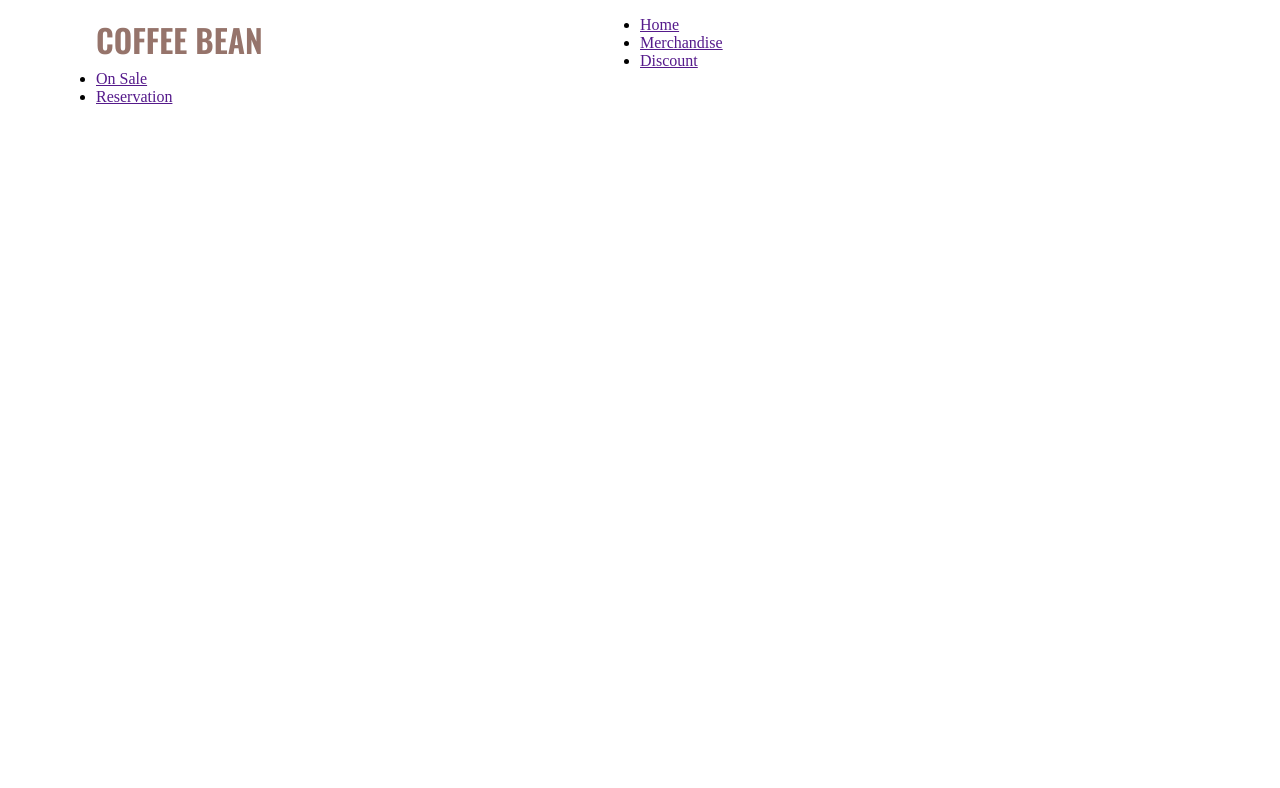
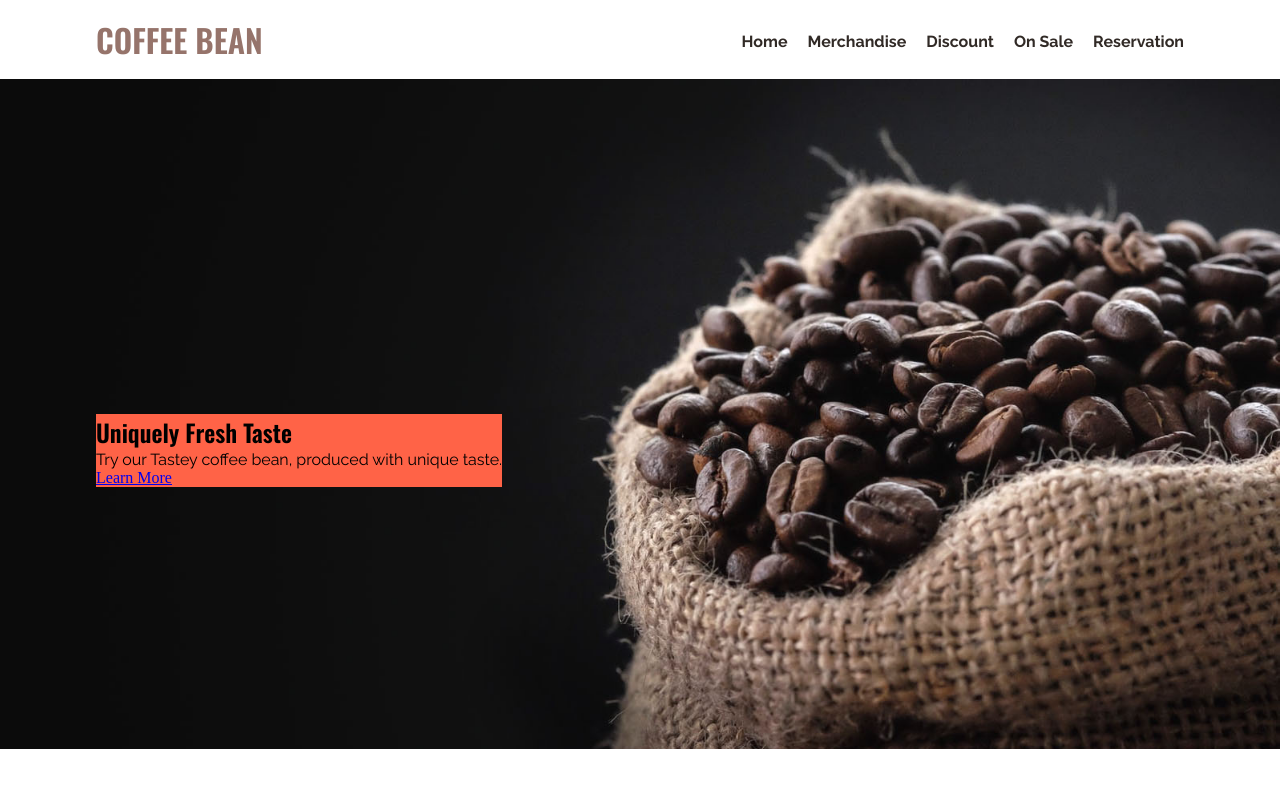
Before and after one commit to mizueh/coffeebean, a plain HTML site: page index.html in a window 1280 px wide. Drawn offline with nearby package versions, Linux system fonts and the light colour scheme.

Commit message:
Thhis is my second upload

```diff
--- a/assets/css/style.css
+++ b/assets/css/style.css
@@ -32,7 +32,7 @@ p{
 .nav{
     width:85%;
     margin: 1em auto;
-    /* background: tomato; */
+    overflow: auto;
 }
 .nav h1{
     text-transform: uppercase;
@@ -45,3 +45,36 @@ p{
     color: #96746b;
     text-decoration: none;
 }
+.nav ul{
+    width:50%;
+    float: left;
+    padding-top: 1em;
+    text-align: right;
+}
+
+.nav ul li{
+    display: inline-block;
+    margin-left: 1em;
+}
+.nav ul li a{
+    font-family: 'Raleway', sans-serif;
+    font-weight: 700;
+    color:#312a26;
+    text-decoration: none;
+}
+
+/* Banner Area */
+.banner{
+    background: url(../images/banner-bg.jpg);
+    background-size: cover;
+    background-position: center;
+    position: relative;
+    width: 100%;
+    height: 670px;
+}
+.banner-text{
+    background: tomato;
+    position: absolute;
+    top: 50%;
+    left: 7.5%;
+}
--- a/index.html
+++ b/index.html
@@ -10,7 +10,7 @@
 <body>
 
     <div id="wrapper">
-        <!--Header Area-->
+        <!--(1)Header Area-->
         <div id="nav" class="nav">
             <h1><a href="">Coffee Bean</a></h1>
 
@@ -22,6 +22,17 @@
                <li><a href="">Reservation</a></li>
             </ul>
         </div>
+
+        <!-- (2) Bannner Area -->
+        <div id="banner" class="banner">
+            <div class="banner-text">
+                <h2>Uniquely <span>Fresh Taste</span></h2>
+                <p>Try our Tastey coffee bean, produced with unique taste.</p>
+                <a href="#">Learn More</a>
+            </div>
+        </div>
     </div>
 </body>
 </html>
+
+    <div></div>
```
